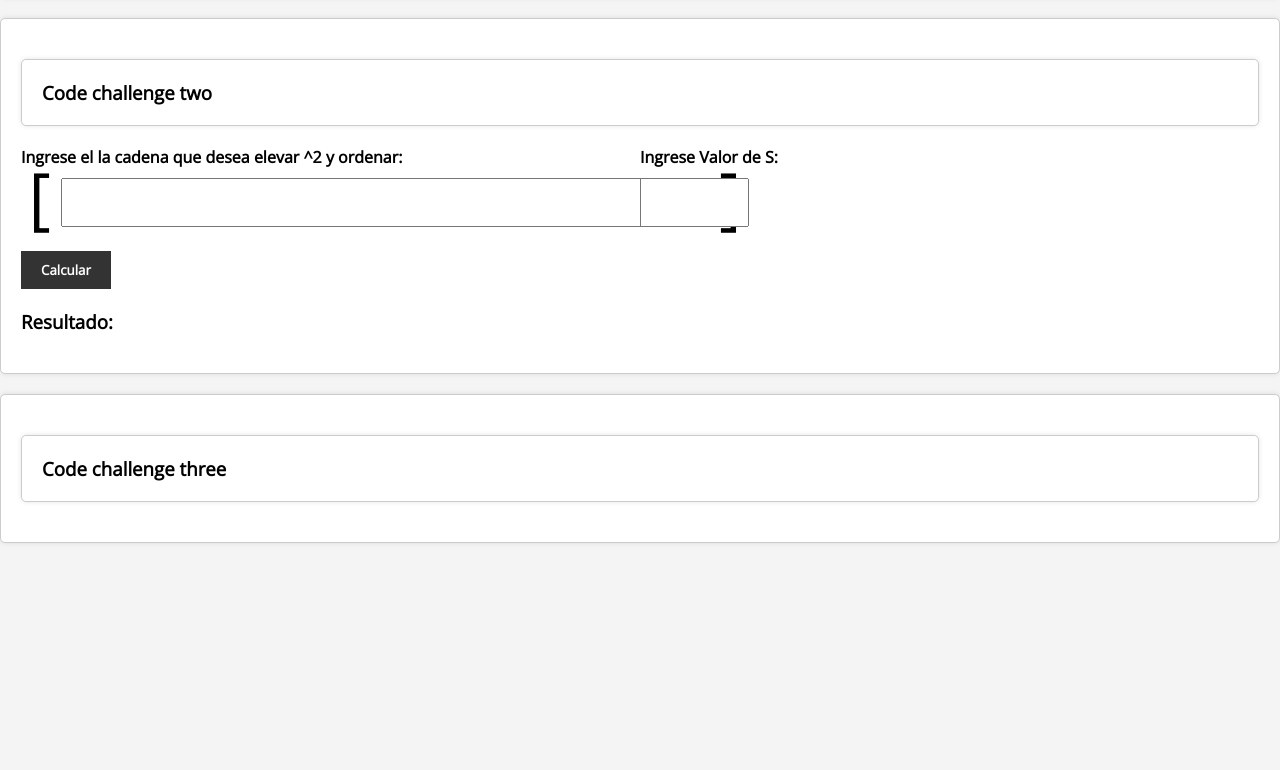
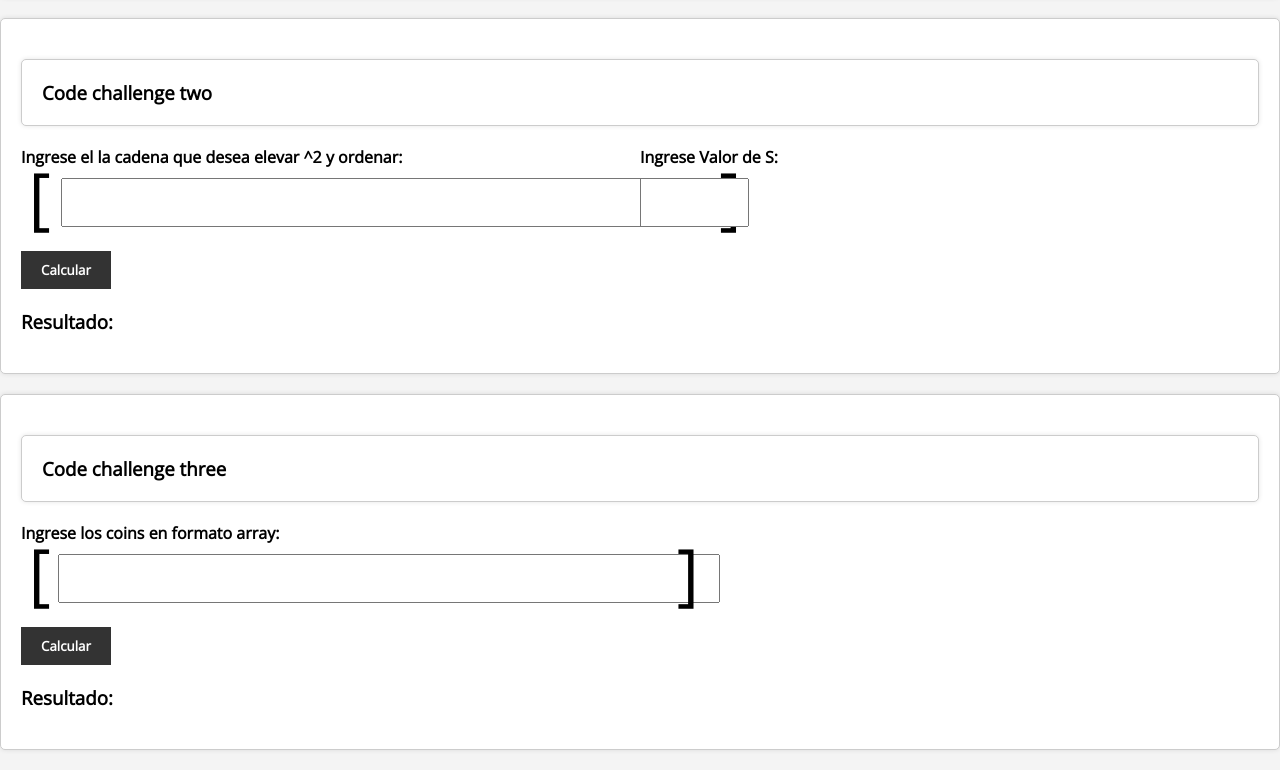
Before and after one commit to Mperezl1/Reto_Digital, a plain HTML site: page view/index.html in a window 1280 px wide. Shown: the part 745-1515 px from the top of the page. Before the commit the page ends 1308 px from the top, so only its background shows below. Drawn offline with nearby package versions, Linux system fonts and the light colour scheme.

Commit message:
FINALIZADO EL TOTAL DE LOS PUNTOS TANTO HTML COMO JS || VERSIÓN 1.0

```diff
--- a/scr/punto3.js
+++ b/scr/punto3.js
@@ -1,9 +1,20 @@
+
+function mostar_punto3(){
     function Imprimir(texto){
         console.log(texto);
     }
 
+    var Z = document.getElementById("valor6");
+    var W = document.getElementById("valor6").value;
+    var inputValue = Z.value;
+    var elementos = inputValue.split(",");
+    var A = elementos.map(function(elemento) {
+    return parseFloat(elemento.trim());
+    });
 
-var A = [1, 5, 1, 1, 1, 10, 15, 20, 100];
+    var resultado4 = document.getElementById("resultado4");
+
+    //var A = [1, 5, 1, 1, 1, 10, 15, 20, 100];
     var B = [];
     var mincoin = 1;
 
@@ -50,3 +61,8 @@ for (let i = 0; i < B.length; i++)
         }
     }
     //Imprimir(mincoin);
+
+    Imprimir(W + " => " + mincoin);
+    resultado4.innerHTML = "[" + W + "] => " + mincoin;
+
+}
--- a/view/index.css
+++ b/view/index.css
@@ -184,6 +184,17 @@ a:hover {
 
 }
 
+#valor6 {
+    width:171mm;
+    padding: 6px;
+    margin-top: 10px;
+    margin-bottom: 10px;
+    text-align: center;
+    font-family: 'Open Sans', sans-serif;
+    font-size: x-large;
+    margin-left: -70%;
+}
+
 
 #contenedor {
     display: flex;
@@ -219,3 +230,15 @@ a:hover {
     margin: -5mm;
     margin-left: 152mm;
 }
+
+#corchete3 {
+    font-size: 18mm;
+    margin: -5mm;
+    margin-left: 2mm;
+}
+
+#corchete4 {
+    font-size: 18mm;
+    margin: -5mm;
+    margin-left: 108mm;
+}
--- a/view/index.html
+++ b/view/index.html
@@ -102,6 +102,27 @@
 
     <section >
         <h3 id="punto_3" name="punto_3">Code challenge three</h3>
+        <div>
+            <label>Ingrese los coins en formato array: </label> <br />
+            <div id="contenedor2">
+                <div id="corcheteref">
+                    <p id="corchete3">[</p>
+                </div>
+                <div>
+                    <input type="text" id="valor6"><br />
+                </div>
+                <div id="corcheteref">
+                    <p id="corchete4">]</p>
+                </div>
+            </div>
+
+            <sub id = "campo_texto">
+                <input type="button" value="Calcular" onclick="mostar_punto3()">
+            </sub>
+        </div>
+
+        <h3>Resultado:</h3>
+        <p id="resultado4"></p>
 
     </section>
 
```
Lines whose indentation alone changed are shown as unchanged.
